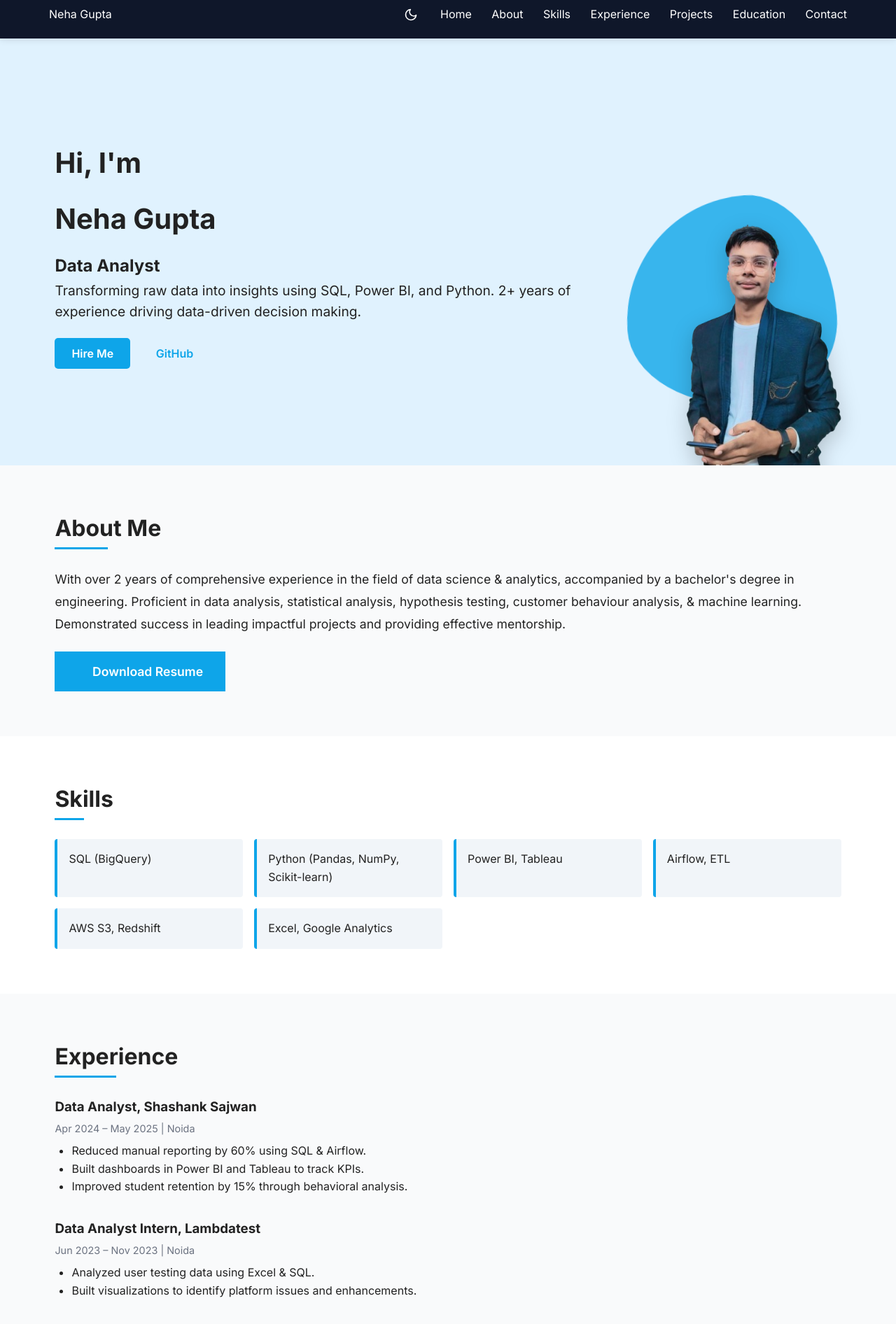
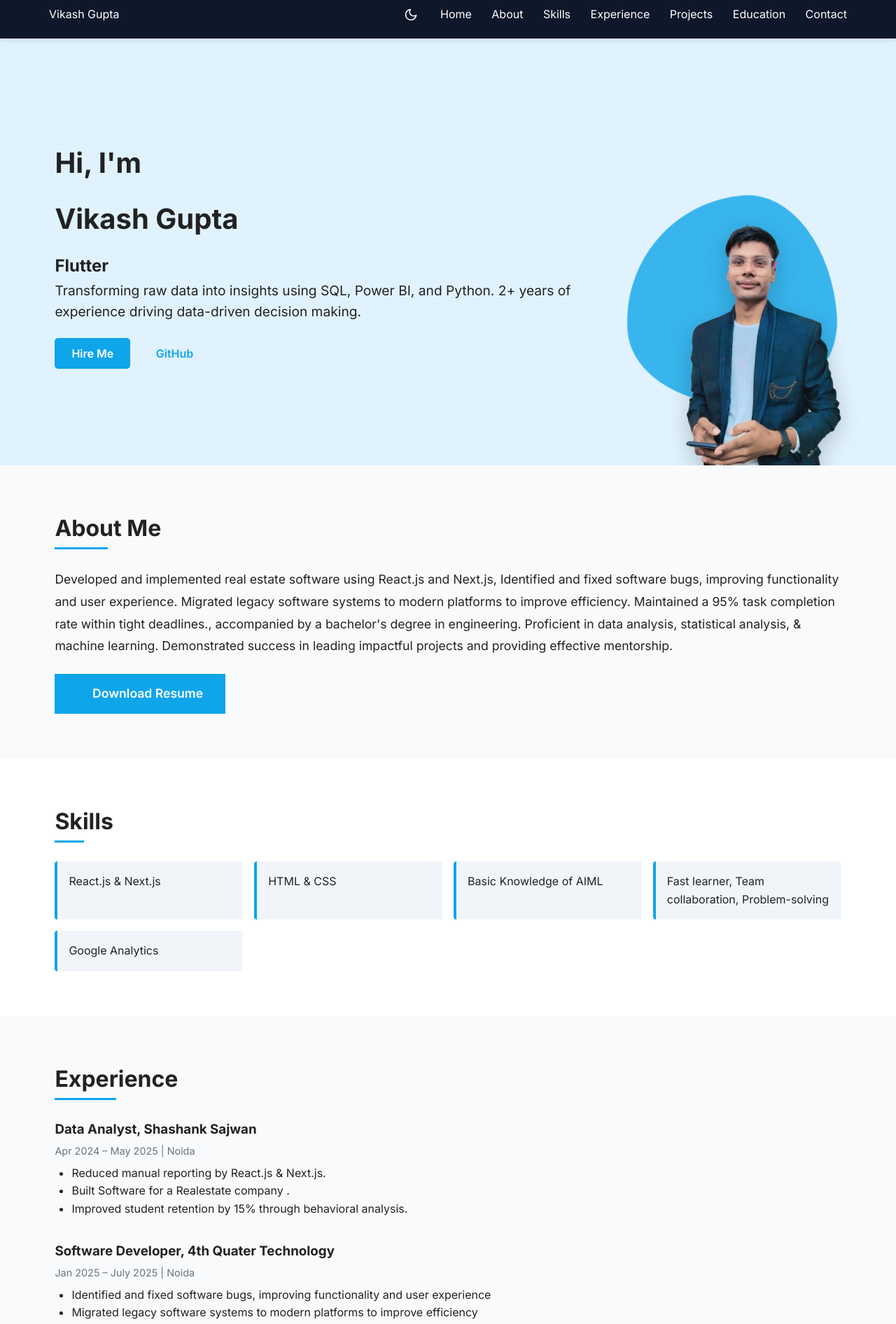
Before and after one commit to Vikash-gupta-v/VikashPortfolio, a plain HTML site: page index.html in a window 1280 px wide. Shown: the part 13-1905 px from the top of the page at 70% size. Drawn offline with Linux system fonts and the light colour scheme.

Commit message:
Update index.html
change

```diff
--- a/index.html
+++ b/index.html
@@ -5,7 +5,7 @@
   <meta charset="UTF-8" />
   <meta name="viewport" content="width=device-width, initial-scale=1.0" />
   <meta http-equiv="X-UA-Compatible" content="IE=edge" />
-  <title>Neha Gupta | Data Analyst Portfolio</title>
+  <title>Vikash Gupta | Software Developer Portfolio</title>
   <link rel="stylesheet" href="style.css" />
   <link href="https://fonts.googleapis.com/css2?family=Inter:wght@400;600;700&display=swap" rel="stylesheet">
   <script src="https://cdnjs.cloudflare.com/ajax/libs/font-awesome/6.4.0/js/all.min.js"></script>
@@ -14,7 +14,7 @@
 <body>
   <header class="navbar">
     <div class="container">
-      <div class="logo">Neha Gupta</div>
+      <div class="logo">Vikash Gupta</div>
       <div class="nav-controls">
         <button id="theme-toggle" aria-label="Toggle dark/light mode">
           <svg class="moon" xmlns="http://www.w3.org/2000/svg" width="20" height="20" viewBox="0 0 24 24" fill="none" stroke="currentColor" stroke-width="2" stroke-linecap="round" stroke-linejoin="round"><path d="M21 12.79A9 9 0 1 1 11.21 3 7 7 0 0 0 21 12.79z"></path></svg>
@@ -40,19 +40,19 @@
     <div class="container hero-container">
       <div class="hero-content">
         <h1>Hi, I'm</h1>
-        <h1>Neha Gupta</h1>
-        <h2>Data Analyst</h2>
+        <h1>Vikash Gupta</h1>
+        <h2>Flutter</h2>
         <p>Transforming raw data into insights using SQL, Power BI, and Python. 2+ years of experience driving data-driven decision making.</p>
         <div class="hero-buttons">
-          <a href="mailto:nehagupta727504@gmail.com" class="btn">Hire Me</a>
-          <a href="https://github.com/Nehagupta641" class="btn-outline" target="_blank">GitHub</a>
+          <a href="mailto:vikashiv9199@gmail.com" class="btn">Hire Me</a>
+          <a href="https://github.com/Vikash-gupta-v/Vikash-gupta-v" class="btn-outline" target="_blank">GitHub</a>
         </div>
       </div>
       <div class="blob-container">
         <div class="blob"></div>
         <div class="profile-image">
           <!-- Replace with your actual image path -->
-          <img src="./VikashPic.png" alt="Neha Gupta">
+          <img src="./VikashPic.png" alt="Vikash Gupta">
         </div>
       </div>
     </div>
@@ -63,7 +63,7 @@
       <h2>About Me</h2>
       <div class="about-content">
         <div class="about-text">
-          <p>With over 2 years of comprehensive experience in the field of data science & analytics, accompanied by a bachelor's degree in engineering. Proficient in data analysis, statistical analysis, hypothesis testing, customer behaviour analysis, & machine learning. Demonstrated success in leading impactful projects and providing effective mentorship.</p>
+          <p>Developed and implemented real estate software using React.js and Next.js, Identified and fixed software bugs, improving functionality and user experience. Migrated legacy software systems to modern platforms to improve efficiency. Maintained a 95% task completion rate within tight deadlines., accompanied by a bachelor's degree in engineering. Proficient in data analysis, statistical analysis, & machine learning. Demonstrated success in leading impactful projects and providing effective mentorship.</p>
           <div class="about-buttons">
             <a href="./VikashResume.pdf" class="btn" download>Download Resume</a>
           </div>
@@ -76,12 +76,11 @@
     <div class="container">
       <h2>Skills</h2>
       <div class="skills-grid">
-        <div class="skill">SQL (BigQuery)</div>
-        <div class="skill">Python (Pandas, NumPy, Scikit-learn)</div>
-        <div class="skill">Power BI, Tableau</div>
-        <div class="skill">Airflow, ETL</div>
-        <div class="skill">AWS S3, Redshift</div>
-        <div class="skill">Excel, Google Analytics</div>
+        <div class="skill">React.js & Next.js</div>
+        <div class="skill">HTML & CSS</div>
+        <div class="skill">Basic Knowledge of AIML</div>
+        <div class="skill">Fast learner, Team collaboration, Problem-solving</div>
+        <div class="skill">Google Analytics</div>
       </div>
     </div>
   </section>
@@ -93,17 +92,17 @@
         <h3>Data Analyst, Shashank Sajwan</h3>
         <span class="date">Apr 2024 – May 2025 | Noida</span>
         <ul>
-          <li>Reduced manual reporting by 60% using SQL & Airflow.</li>
-          <li>Built dashboards in Power BI and Tableau to track KPIs.</li>
+          <li>Reduced manual reporting by React.js & Next.js.</li>
+          <li>Built Software for a Realestate company .</li>
           <li>Improved student retention by 15% through behavioral analysis.</li>
         </ul>
       </div>
       <div class="experience-item">
-        <h3>Data Analyst Intern, Lambdatest</h3>
-        <span class="date">Jun 2023 – Nov 2023 | Noida</span>
+        <h3>Software Developer, 4th Quater Technology</h3>
+        <span class="date">Jan 2025 – July 2025 | Noida</span>
         <ul>
-          <li>Analyzed user testing data using Excel & SQL.</li>
-          <li>Built visualizations to identify platform issues and enhancements.</li>
+          <li>Identified and fixed software bugs, improving functionality and user experience</li>
+          <li>Migrated legacy software systems to modern platforms to improve efficiency</li>
         </ul>
       </div>
     </div>
@@ -121,7 +120,6 @@
         <h3>Netflix Data Analysis Project Dashboard</h3>
         <p>Designed impactful data visualizations to pinpoint usability concerns and identify opportunities for platform enhance-
           ment.</p>
-        <a href="https://github.com/Nehagupta641/Netflix_Sql" class="btn-outline" target="_blank">View on GitHub</a>
       </div>
       <div class="project">
         <h3>Ecommerce Dashboard</h3>
@@ -134,24 +132,24 @@
   <section class="section bg-light" id="education">
     <div class="container">
       <h2>Education</h2>
-      <p><strong>Bachelor's Degree</strong></p>
-      <p>Madan Mohan Malviya University of Technology, Gorakhpur</p>
-      <p>CGPA: 7.89 / 10.00</p>
+      <p><strong>Bachelor's of Computer Applications </strong></p>
+      <p>BRABU University, Muzaffarpur , Bihar</p>
+      <p>CGPA: 77%</p>
     </div>
   </section>
 
   <section class="section" id="contact">
     <div class="container">
       <h2>Contact</h2>
-      <p>Email: <a href="mailto:nehagupta727504@gmail.com">nehagupta727504@gmail.com</a></p>
-      <p>Phone: <a href="tel:+917275046552">+91 7275046552</a></p>
-      <p>LinkedIn: <a href="https://www.linkedin.com/in/neha-gupta-ng7275/" target="_blank">neha-gupta</a></p>
+      <p>Email: <a href="mailto:vikashiv9199@gmail.com">vikashiv9199@gmail.com</a></p>
+      <p>Phone: <a href="tel:+919508738155">+91 9508738155</a></p>
+      <p>LinkedIn: <a href="https://www.linkedin.com/in/vikash-gupta-662a1824b" target="_blank">vikash-gupta</a></p>
     </div>
   </section>
 
   <footer class="footer">
     <div class="container">
-      <p>© 2025 Neha Gupta | Built with HTML, CSS & JS</p>
+      <p>© 2025 Vikash Gupta | Built with HTML, CSS & JS</p>
     </div>
   </footer>
 
```
